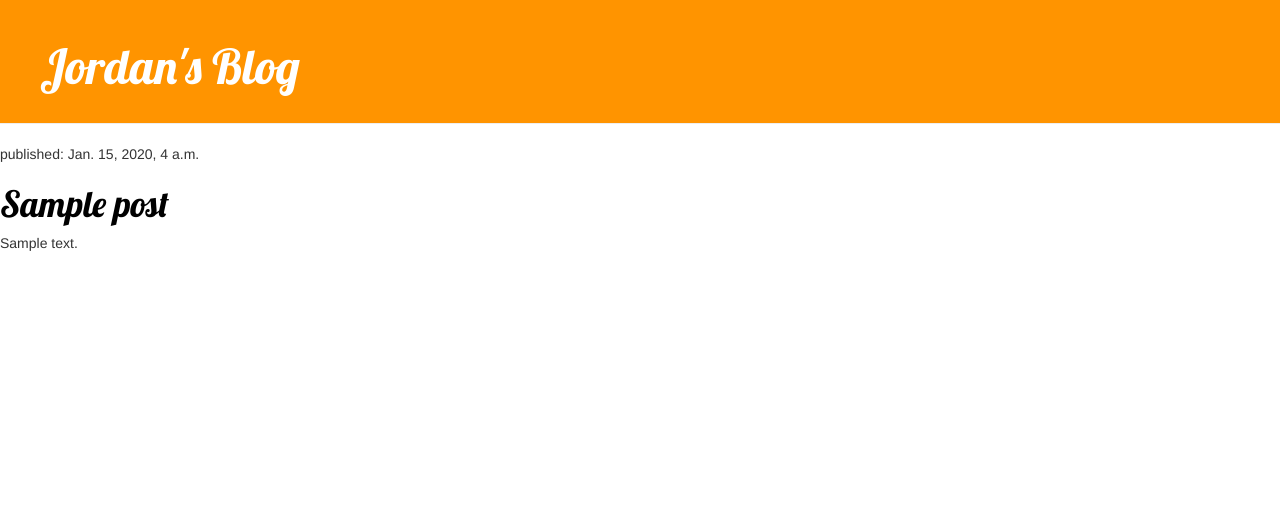
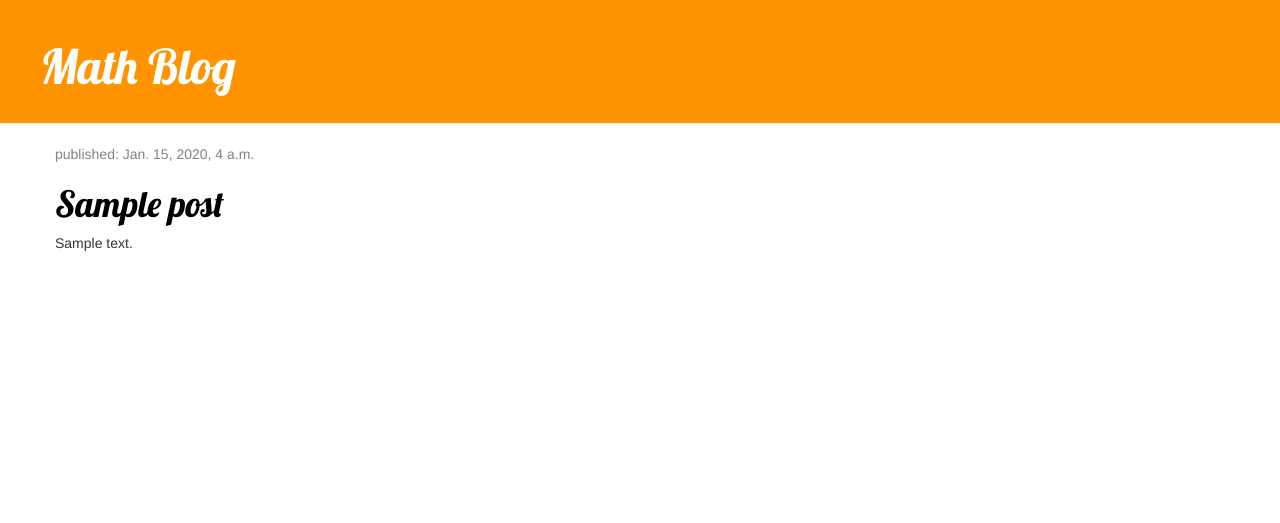
Before and after one commit to jmkoch/my-first-blog, a Django app: template blog/templates/blog/post_list.html in a window 1280 px wide. Shown: the top 523 px of the page. Run offline with Django 3.2, Linux system fonts and the light colour scheme; the template is opened without the code that fills it: values named after a table or form of the project are taken from there, others are empty; tables that the repository leaves empty hold one stand-in row (Sample ...); some libraries are stand-ins or nearby versions.

Commit message:
fixed indentation

```diff
--- a/blog/templates/blog/post_list.html
+++ b/blog/templates/blog/post_list.html
@@ -1,7 +1,7 @@
 {% load static %}
 <html>
     <head>
-        <title>Jordan's blog</title>
+        <title>Math blog</title>
         <link rel="stylesheet" href="//maxcdn.bootstrapcdn.com/bootstrap/3.2.0/css/bootstrap.min.css">
         <link rel="stylesheet" href="//maxcdn.bootstrapcdn.com/bootstrap/3.2.0/css/bootstrap-theme.min.css">
         <link rel="stylesheet" href="{% static 'css/blog.css' %}">
@@ -9,15 +9,23 @@
     </head>
     <body>
         <div class="page-header">
-            <h1><a href="/">Jordan's Blog</a></h1>
+            <h1><a href="/">Math Blog</a></h1>
         </div>
 
+            <div class="content container">
+                <div class="row">
+                    <div class="col-md-8">
                         {% for post in posts %}
                             <div class="post">
+                                <div class="date">
                                     <p>published: {{ post.published_date }}</p>
+                                </div>
                                 <h1><a href="">{{ post.title }}</a></h1>
                                 <p>{{ post.text|linebreaksbr }}</p>
                             </div>
                         {% endfor %}
+                    </div>
+                </div>
+            </div>
     </body>
 </html>
```
Lines whose indentation alone changed are shown as unchanged.
